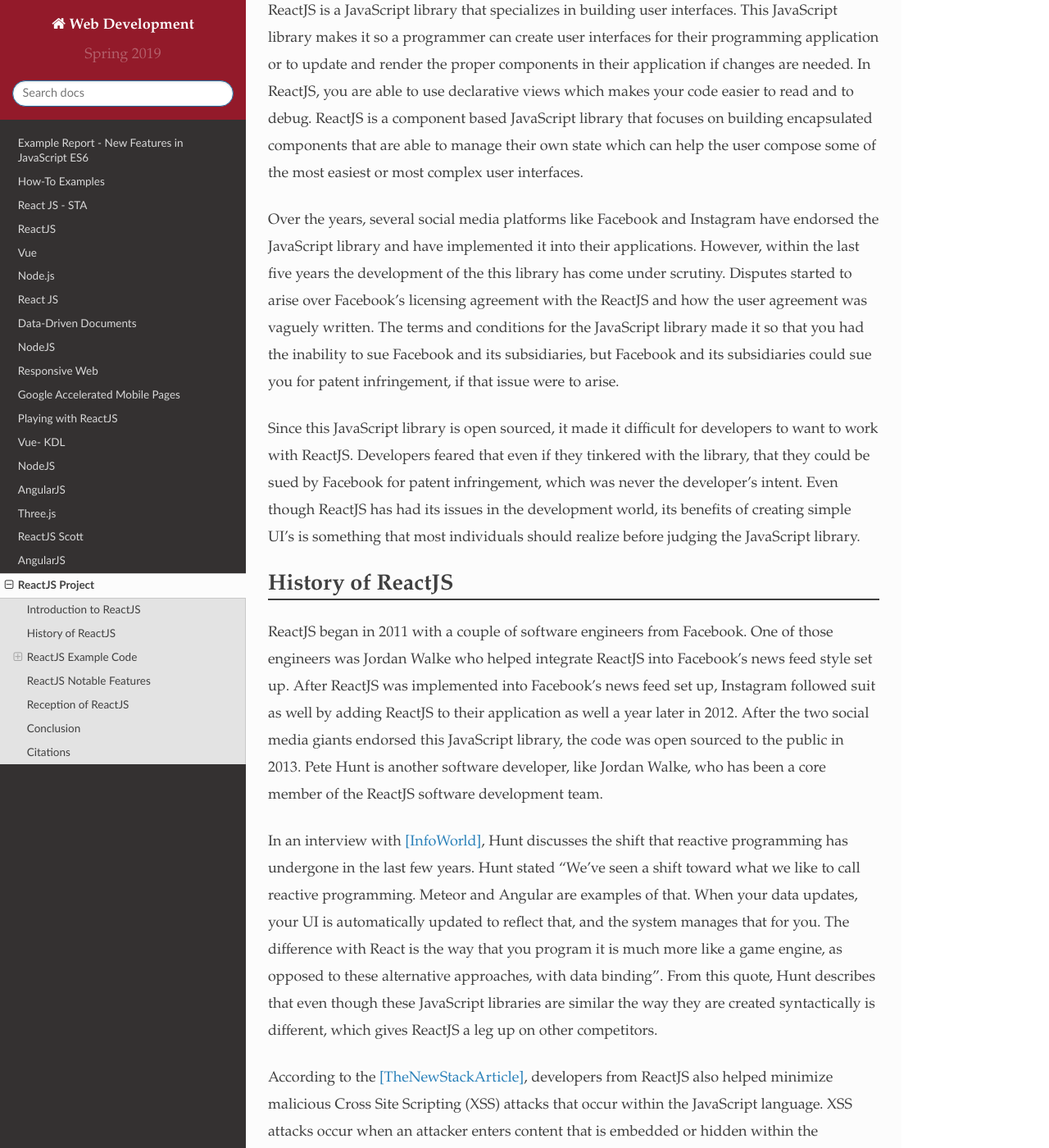
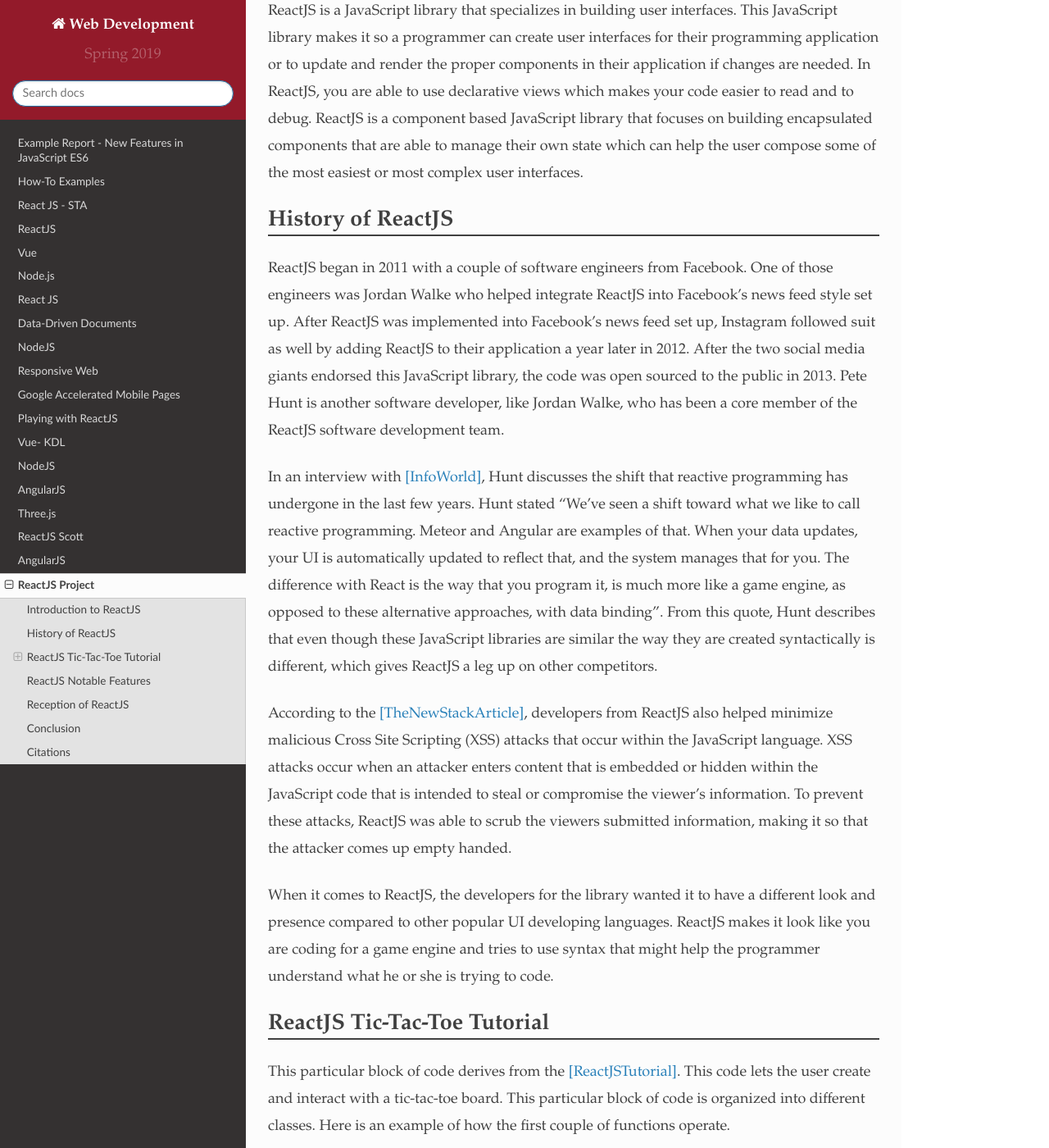
Before and after one commit to pvcraven/2019_spring_web_dev, a Sphinx documentation site: the page built from source/final/taylor/index.rst, in a window 1280 px wide and 1400 px high, scrolled down 236 px. Shown: the whole window at 82% size. Built offline with Sphinx 7.4.7 and the Read the Docs theme 2.0.0, drawn with Linux system fonts in a browser that asks for light colours; some of the changed text lies outside the part shown.

Commit message:
Beleived to have completed final changes

```diff
--- a/source/final/taylor/index.rst
+++ b/source/final/taylor/index.rst
@@ -12,30 +12,13 @@
 components that are able to manage their own state which can help the user
 compose some of the most easiest or most complex user interfaces.
 
-Over the years, several social media platforms like Facebook and Instagram have
-endorsed the JavaScript library and have implemented it into their applications.
-However, within the last five years the development of the this library has come
-under scrutiny. Disputes started to arise over Facebook's licensing agreement
-with the ReactJS and how the user agreement was vaguely written. The terms and
-conditions for the JavaScript library made it so that you had the inability
-to sue Facebook and its subsidiaries, but Facebook and its subsidiaries could
-sue you for patent infringement, if that issue were to arise.
-
-Since this JavaScript library is open sourced, it made it difficult for
-developers to want to work with ReactJS. Developers feared that even if they
-tinkered with the library, that they could be sued by Facebook for patent
-infringement, which was never the developer's intent. Even though ReactJS has
-had its issues in the development world, its benefits of creating simple UI's is
-something that most individuals should realize before judging the JavaScript
-library.
-
 History of ReactJS
 ------------------
 ReactJS began in 2011 with a couple of software engineers from Facebook. One of
 those engineers was Jordan Walke who helped integrate ReactJS into Facebook's
 news feed style set up. After ReactJS was implemented into Facebook's news feed
 set up, Instagram followed suit as well by adding ReactJS to their application
-as well a year later in 2012. After the two social media giants endorsed this
+a year later in 2012. After the two social media giants endorsed this
 JavaScript library, the code was open sourced to the public in 2013. Pete Hunt
 is another software developer, like Jordan Walke, who has been a core member of
 the ReactJS software development team.
@@ -45,10 +28,11 @@
 toward what we like to call reactive programming. Meteor and Angular are
 examples of that. When your data updates, your UI is automatically updated to
 reflect that, and the system manages that for you. The difference with React is
-the way that you program it is much more like a game engine, as opposed to these
-alternative approaches, with data binding". From this quote, Hunt describes that
-even though these JavaScript libraries are similar the way they are created
-syntactically is different, which gives ReactJS a leg up on other competitors.
+the way that you program it, is much more like a game engine, as opposed to
+these alternative approaches, with data binding". From this quote, Hunt
+describes that even though these JavaScript libraries are similar the way they
+are created syntactically is different, which gives ReactJS a leg up on other
+competitors.
 
 According to the [TheNewStackArticle]_, developers from ReactJS also helped
 minimize malicious Cross Site Scripting (XSS) attacks that occur within the
@@ -64,10 +48,8 @@
 syntax that might help the programmer understand what he or she is trying to
 code.
 
-ReactJS Example Code
---------------------
-Tic-Tac-Toe Tutorial
-~~~~~~~~~~~~~~~~~~~~
+ReactJS Tic-Tac-Toe Tutorial
+----------------------------
 This particular block of code derives from the [ReactJSTutorial]_. This code
 lets the user create and interact with a tic-tac-toe board. This particular
 block of code is organized into different classes. Here is an example of how the
@@ -210,14 +192,14 @@
     }
 
 After the user has the ability to click on the boxes, a winner and a loser is
-then implemented into the game. In order for this to happen, this can be seen
-from the code block below. This particular block of code uses if statements to
-determine if the user has either one the game or has to keep playing. For the
-game to find out who the winner is, an array must be put in place that is able
-to calculate how a user wins. In tic-tac-toe, you can win by getting three X's
-or O's in a row. To recognize this, this code block detects that once the user
-gets three in a row, the game will declare a winner and end. If the game ends in
-a tie, the game will end, letting both users know it was a draw.
+then implemented into the game. In order for this to happen, refer to the code
+block below. This particular block of code uses if statements to determine if
+the user has either won the game or has to keep playing. For the game to find
+out who the winner is, an array must be put in place that is able to calculate
+how a user wins. In tic-tac-toe, you can win by getting three X's or O's in a
+row. To recognize this, this code block detects that once the user gets three in
+a row, the game will declare a winner and end. If the game ends in a tie, the
+game will end, letting both users know it was a draw.
 
 .. code-block:: text
     :caption: Declaring the Winner & Loser
@@ -476,7 +458,7 @@
 right after its initial launch. According to [MediumArticle]_, Facebook stated
 that if you were to agree to its terms and conditions, you did not have the
 right to sue Facebook or its subsidiaries, but Facebook and its subsidiaries
-could sue the user if they believed the someone was infringing on their patent
+could sue the user if they believed that someone was infringing on their patent
 rights. This particular clause was vague and didn't sit well with developers.
 Many developers and companies thought that investing in ReactJS would be too
 much of a risk for them, that their industries could be hurt if they built with
@@ -485,7 +467,7 @@
 As people started to distance themselves from the JavaScript library, Facebook
 came out and said that they would change their patent clause. According to
 [FacebookCode]_, the ReactJS development team wanted to make sure that anyone
-who used their JavaScript library felt confidence in using it. The development
+who used their JavaScript library felt confident using it. The development
 team stated that it wouldn't sue industries for patent infringement with the
 vague terms that were used. Facebook cleared up the confusing statement by
 stating clear examples of that patent infringement looked like. Cleaning up this
```
Also changed, not shown: other parts of source/final/taylor/index.rst (+11 -11 lines).
